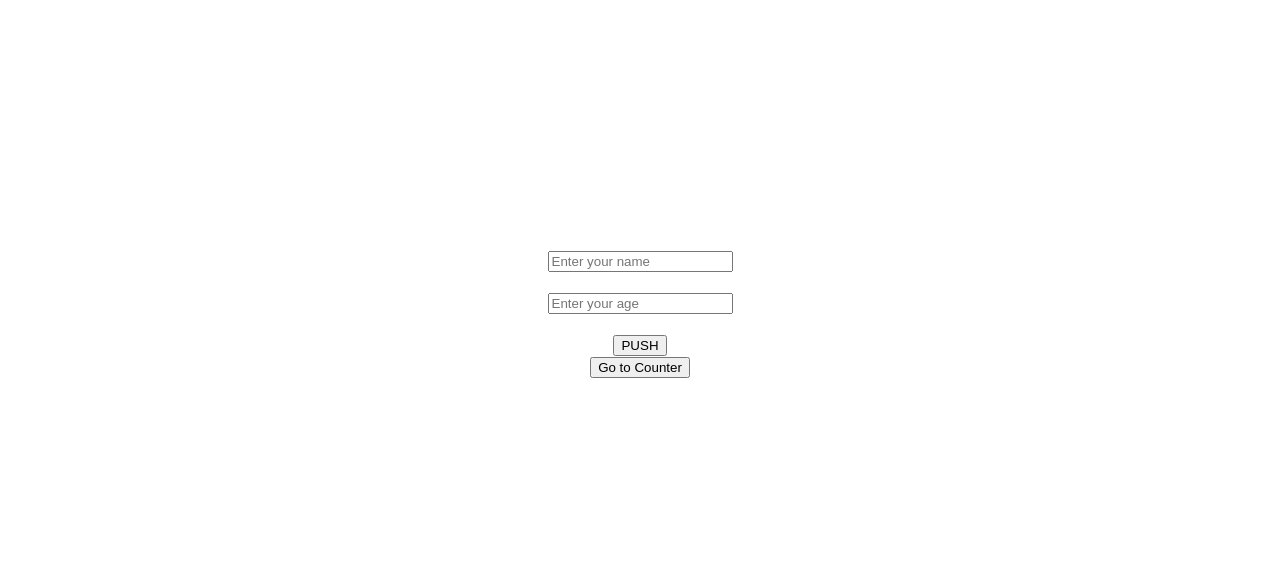
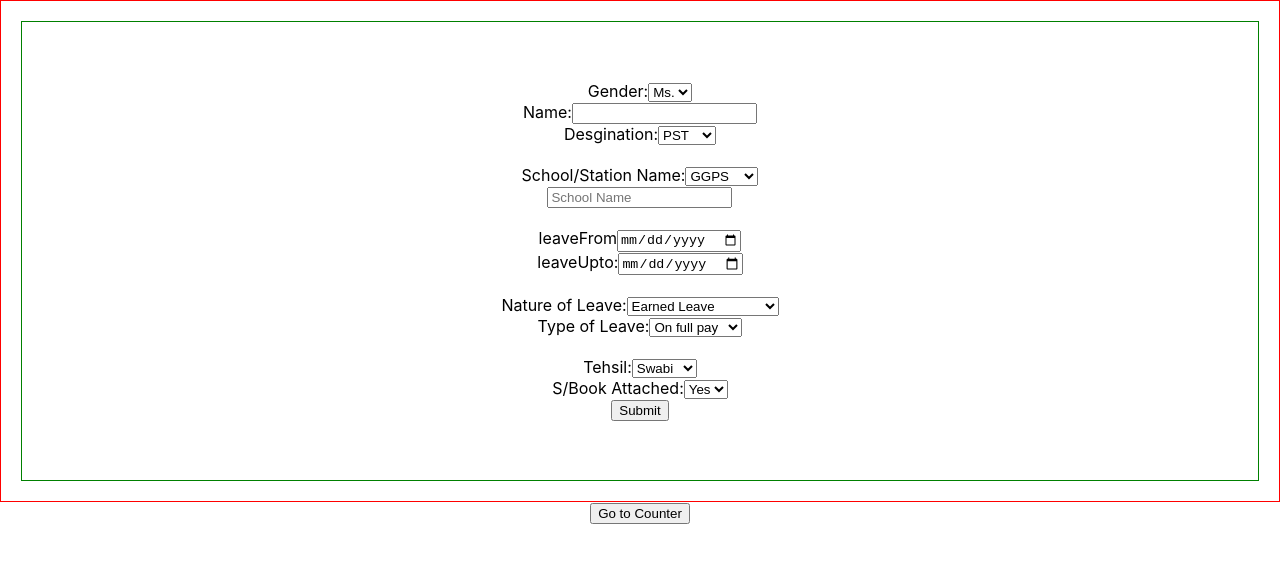
Before and after one commit to farhanmaneri/primaryLeaveAppReact, a React (Create React App) app: page / in a window 1280 px wide. Shown: the top 562 px of the page. Built offline with nearby package versions, Linux system fonts and the light colour scheme.

Commit message:
data sucessfully send to firebase database

```diff
--- a/src/component/FireStore.js
+++ b/src/component/FireStore.js
@@ -1,34 +1,35 @@
-import { useState } from 'react';
-import database from '../config/firebase';
+// import { useState } from 'react';
+// import database from '../config/firebase';
 
-function FireStore() {
-    const [name, setName] = useState();
-    const [age, setAge] = useState();
+// function FireStore() {
+//     const [name, setName] = useState();
+//     const [age, setAge] = useState();
 
-    // Push Function
-    const Push = () => {
-        database.ref("user").set({
-            name: name,
-            age: age,
-        }).catch(alert);
-    }
+//     // Push Function
+//     const Push = () => {
+//         let x = Math.floor(Math.random()*10000);
+//         database.ref("/").child(`user/${x}`).set({
+//             name: name,
+//             age: age,
+//         }).catch(alert);
+//             }
 
-    return (
-      <>
-        <div className="App" style={{ marginTop: 250 }}>
-            <center>
-                <input placeholder="Enter your name" value={name}
-                    onChange={(e) => setName(e.target.value)} />
-                <br /><br />
-                <input placeholder="Enter your age" value={age}
-                    onChange={(e) => setAge(e.target.value)} />
-                <br /><br />
-                <button onClick={Push}>PUSH</button>
-            </center>
-        </div>
+//     return (
+//       <>
+//         <div className="App" style={{ marginTop: 250 }}>
+//             <center>
+//                 <input placeholder="Enter your name" value={name}
+//                     onChange={(e) => setName(e.target.value)} />
+//                 <br /><br />
+//                 <input placeholder="Enter your age" value={age}
+//                     onChange={(e) => setAge(e.target.value)} />
+//                 <br /><br />
+//                 <button onClick={Push}>PUSH</button>
+//             </center>
+//         </div>
 
-        </>
-    );
-}
+//         </>
+//     );
+// }
 
-export default FireStore;
+// export default FireStore;
--- a/src/component/form/LeaveForm.js
+++ b/src/component/form/LeaveForm.js
@@ -1,5 +1,6 @@
 import React, { useState } from "react";
 import "./LeaveForm.css";
+import database from "../../config/firebase";
 function LeaveForm() {
   // form state
   const [formData, setFormData] = useState({
@@ -10,10 +11,10 @@ function LeaveForm() {
     schoolStatus: "GGPS",
     leaveFrom: "",
     leaveUpto: "",
-    leaveType: "",
-    leaveNature: "",
+    leaveType: "With full Pay",
+    leaveNature: "Earned Leave",
     tehsil: "",
-    serviceBook: "",
+    serviceBook: "Yes",
   });
 
   // handle form submission
@@ -21,12 +22,30 @@ function LeaveForm() {
     e.preventDefault();
     // perform any necessary form submission logic
     console.log(formData);
+    Push()
   };
 
   // handle form input changes
   const handleChange = (e) => {
+    // setFormData({[e.target.name]: e.target.value})
     setFormData({ ...formData, [e.target.name]: e.target.value });
   };
+  const Push = () => {
+    let x = Math.floor(Math.random()*10000);
+    database.ref("/").child(`user/${x}`).set({
+      name: formData.name,
+      Gender: formData.Gender,
+      desgination: formData.desgination,
+      schoolName:formData.schoolName,
+      schoolStatus: formData.schoolStatus,
+      leaveFrom: formData.leaveFrom,
+      leaveUpto: formData.leaveUpto,
+      leaveType: formData.leaveType,
+      leaveNature: formData.leaveNature,
+      tehsil: formData.tehsil,
+      serviceBook: formData.serviceBook,
+    }).catch(alert);
+        }
 
   return (
     <div className="formContainer">
--- a/src/component/home/Home.js
+++ b/src/component/home/Home.js
@@ -9,8 +9,8 @@ function Home() {
     <>
     <div>
 
-     {/* <LeaveForm/> */}
-     <FireStore/>
+     <LeaveForm/>
+     {/* <FireStore/> */}
 
     </div>
      <div>
```
